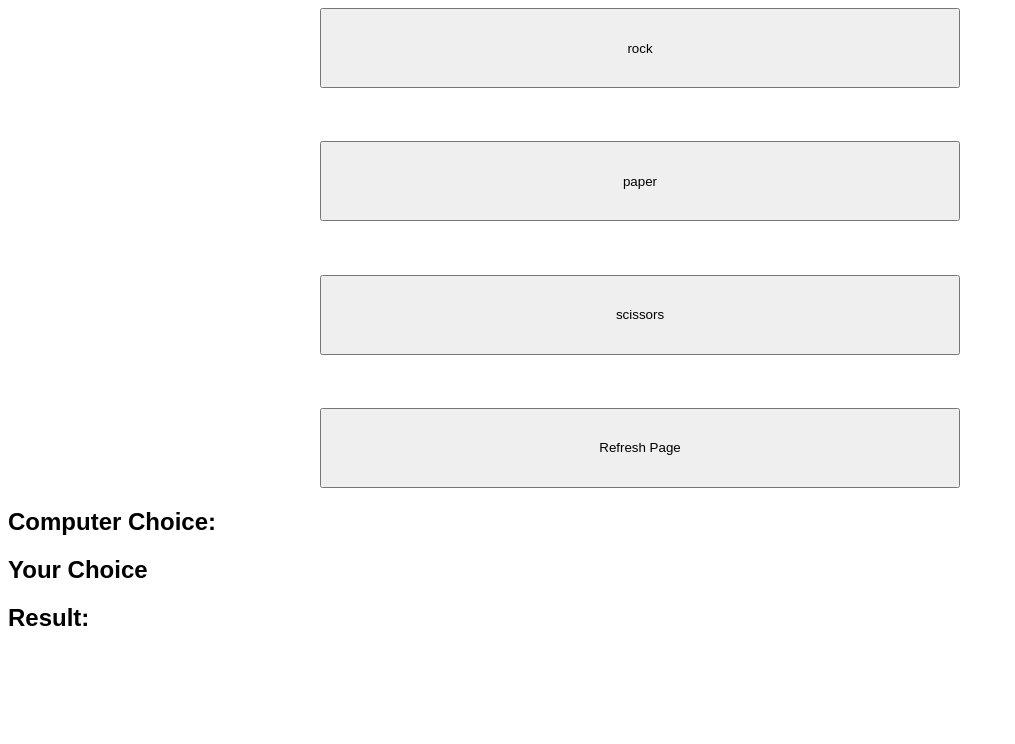
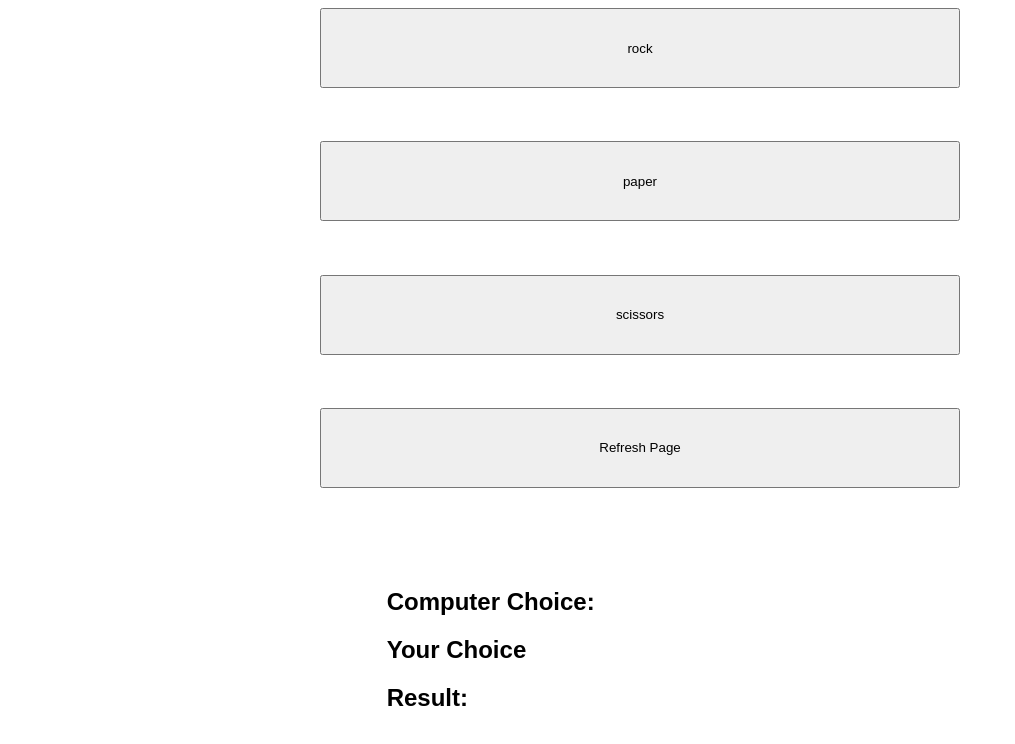
Before and after one commit to Carboplatin/VanillaJSRockPaperScissors, a plain HTML site: page index.html in a window 1280 px wide. Shown: the whole page, without its empty margins (0-1015 px from the left). Drawn offline with Linux system fonts and the light colour scheme.

Commit message:
lined up results next to decriptions

```diff
--- a/index.html
+++ b/index.html
@@ -14,14 +14,19 @@
     </div>
 
     <div class="resultsInput">
-        <h2>Computer Choice:</h2>
-        <h2 id="computer-choice"></h2>
+        <div class="output">
+            <div>
+                <h2>Computer Choice:</h2>
+                <h2>Your Choice</h2>
+                <h2>Result:</h2>
+            </div>
+            <div>
+                <h2 id="computer-choice"></h2>
+                <h2 id="user-choice"></h2>
+                <h2 id="result"></h2>
+            </div>
+        </div>
 
-        <h2>Your Choice</h2>
-        <h2 id="user-choice"></h2>
-
-        <h2>Result:</h2>
-        <h2 id="result"></h2>
     </div>
 
 
--- a/style.css
+++ b/style.css
@@ -4,13 +4,19 @@ body {
 
 }
 
-div.resultsInput {
+.resultsInput {
+    display: inline;
+    font-family: Arial, Helvetica, sans-serif;
 
-    font-family: Arial, Helvetica, sans-serif;
 
     /* text-align: center; */
 }
 
+div.output {
+    display: flex;
+    margin: 5rem;
+    justify-content: space-evenly;
+}
 .buttons {
     display: flex;
     flex-direction: column;
```
